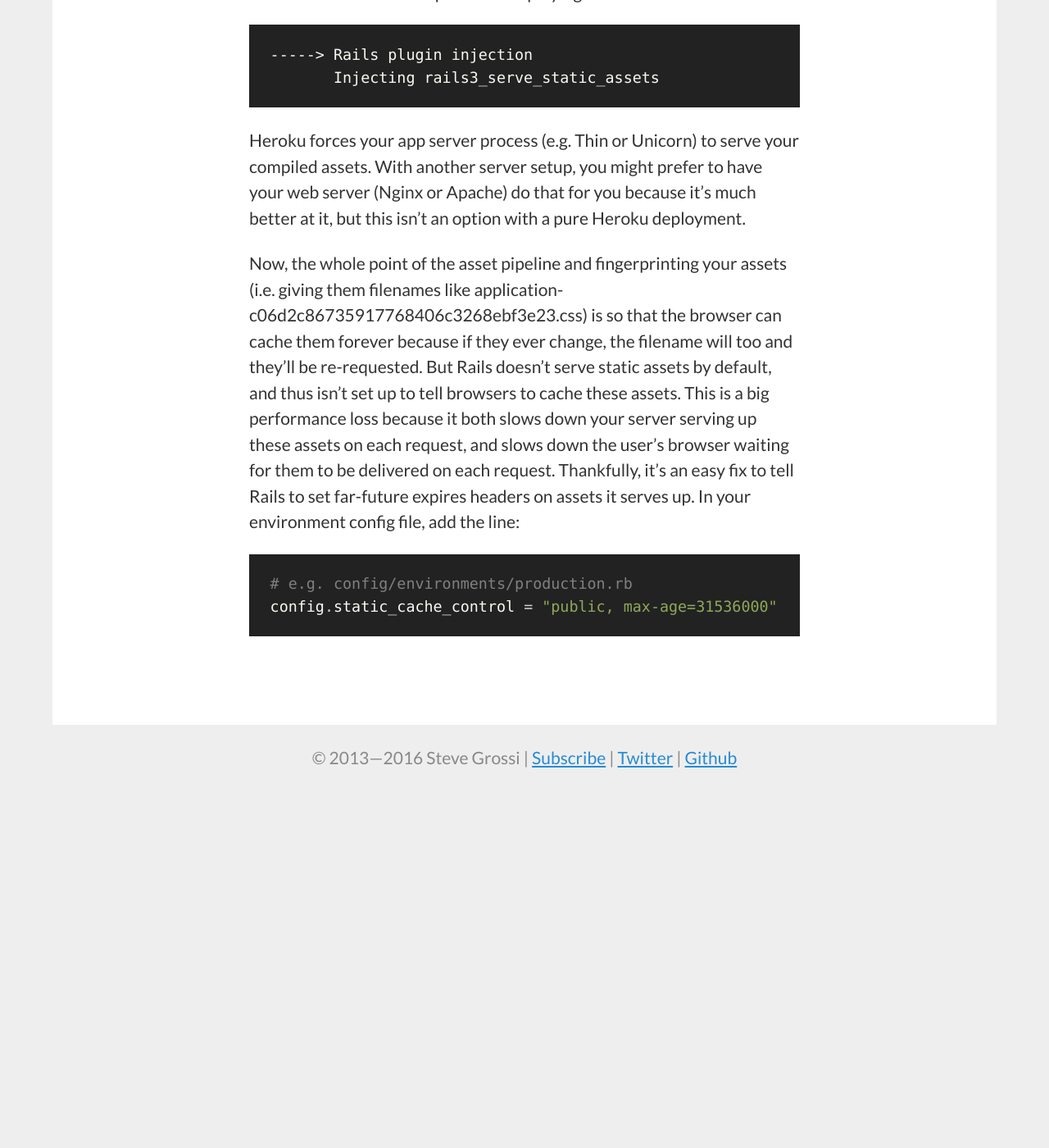
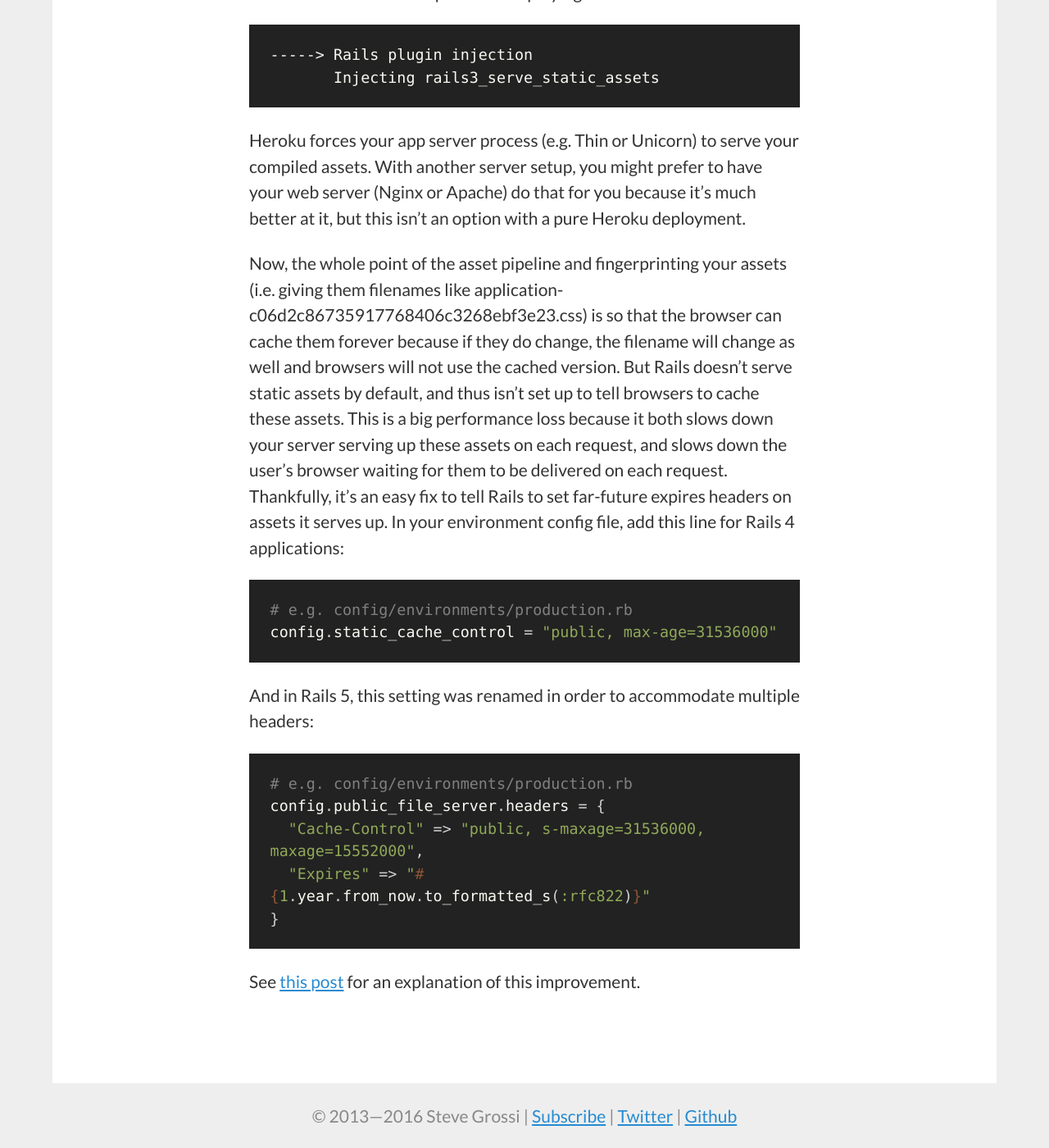
Before and after one commit to stevegrossi/stevegrossi.github.io, a Jekyll site: the page built from _posts/2013-05-28-set-far-future-expires-headers-for-assets-on-heroku.markdown, in a window 1280 px wide and 1400 px high, scrolled down 642 px. Shown: the whole window at 82% size. Built offline with Jekyll 4.4.1, drawn with Linux system fonts in a browser that asks for light colours; comment, search, counter and statistics services are not loaded; before the commit the page ends 1606 px from its top, so only the background shows below that.

Commit message:
Update far-future expires headers post for Rails 5
Thanks, DW!

````diff
--- a/_posts/2013-05-28-set-far-future-expires-headers-for-assets-on-heroku.markdown
+++ b/_posts/2013-05-28-set-far-future-expires-headers-for-assets-on-heroku.markdown
@@ -16,9 +16,21 @@ I love Heroku for deploying Rails apps. If you use Heroku too, you may have noti
 
 Heroku forces your app server process (e.g. Thin or Unicorn) to serve your compiled assets. With another server setup, you might prefer to have your web server (Nginx or Apache) do that for you because it's much better at it, but this isn't an option with a pure Heroku deployment.
 
-Now, the whole point of the asset pipeline and fingerprinting your assets (i.e. giving them filenames like application-c06d2c86735917768406c3268ebf3e23.css) is so that the browser can cache them forever because if they ever change, the filename will too and they'll be re-requested. But Rails doesn't serve static assets by default, and thus isn't set up to tell browsers to cache these assets. This is a big performance loss because it both slows down your server serving up these assets on each request, and slows down the user's browser waiting for them to be delivered on each request. Thankfully, it's an easy fix to tell Rails to set far-future expires headers on assets it serves up. In your environment config file, add the line:
+Now, the whole point of the asset pipeline and fingerprinting your assets (i.e. giving them filenames like application-c06d2c86735917768406c3268ebf3e23.css) is so that the browser can cache them forever because if they do change, the filename will change as well and browsers will not use the cached version. But Rails doesn’t serve static assets by default, and thus isn’t set up to tell browsers to cache these assets. This is a big performance loss because it both slows down your server serving up these assets on each request, and slows down the user’s browser waiting for them to be delivered on each request. Thankfully, it’s an easy fix to tell Rails to set far-future expires headers on assets it serves up. In your environment config file, add this line for Rails 4 applications:
 
 ```ruby
 # e.g. config/environments/production.rb
 config.static_cache_control = "public, max-age=31536000"
 ```
+
+And in Rails 5, this setting was renamed in order to accommodate multiple headers:
+
+```ruby
+# e.g. config/environments/production.rb
+config.public_file_server.headers = {
+  "Cache-Control" => "public, s-maxage=31536000, maxage=15552000",
+  "Expires" => "#{1.year.from_now.to_formatted_s(:rfc822)}"
+}
+```
+
+See [this post](http://blog.bigbinary.com/2015/10/31/rails-5-allows-setting-custom-http-headers-for-assets.html) for an explanation of this improvement.
````
